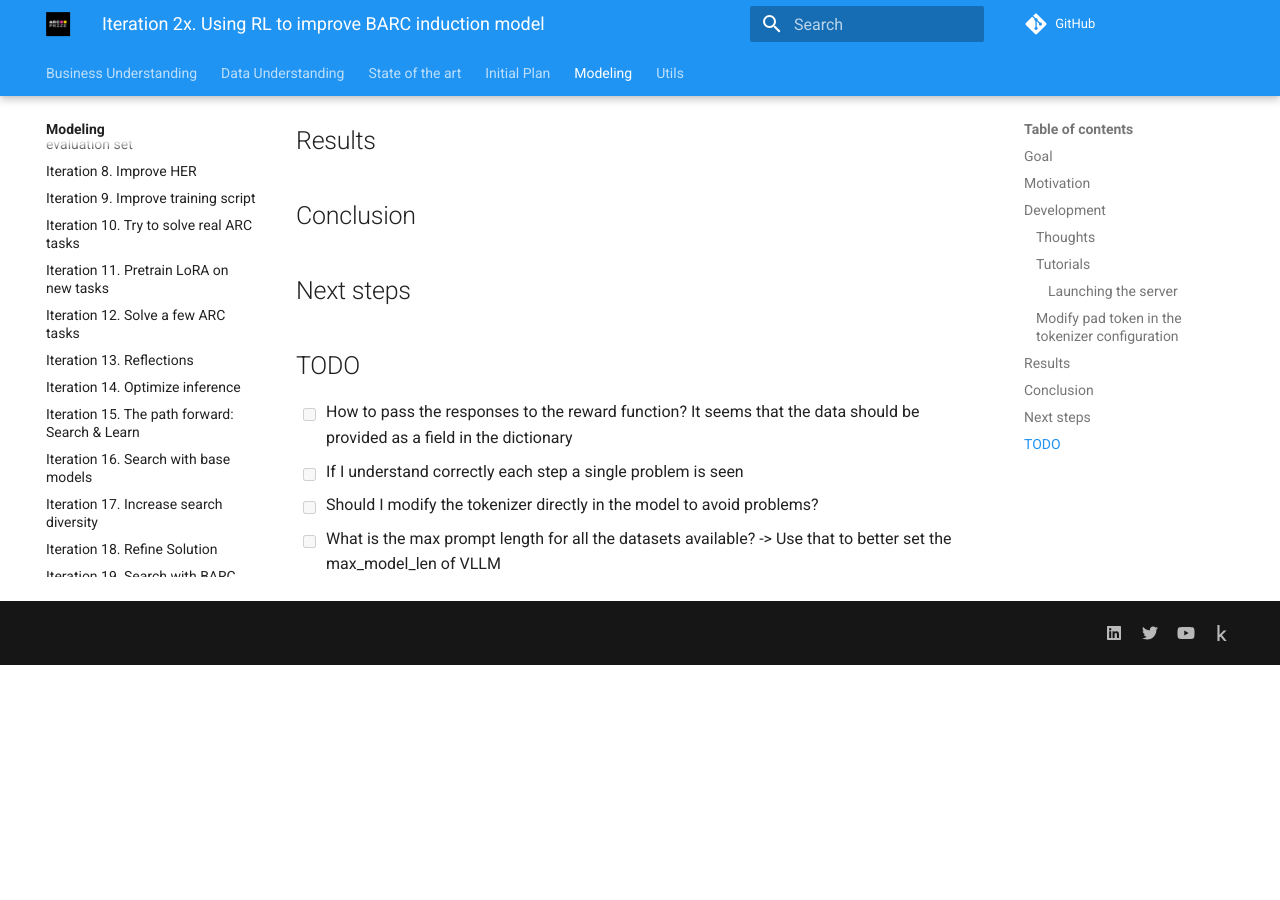
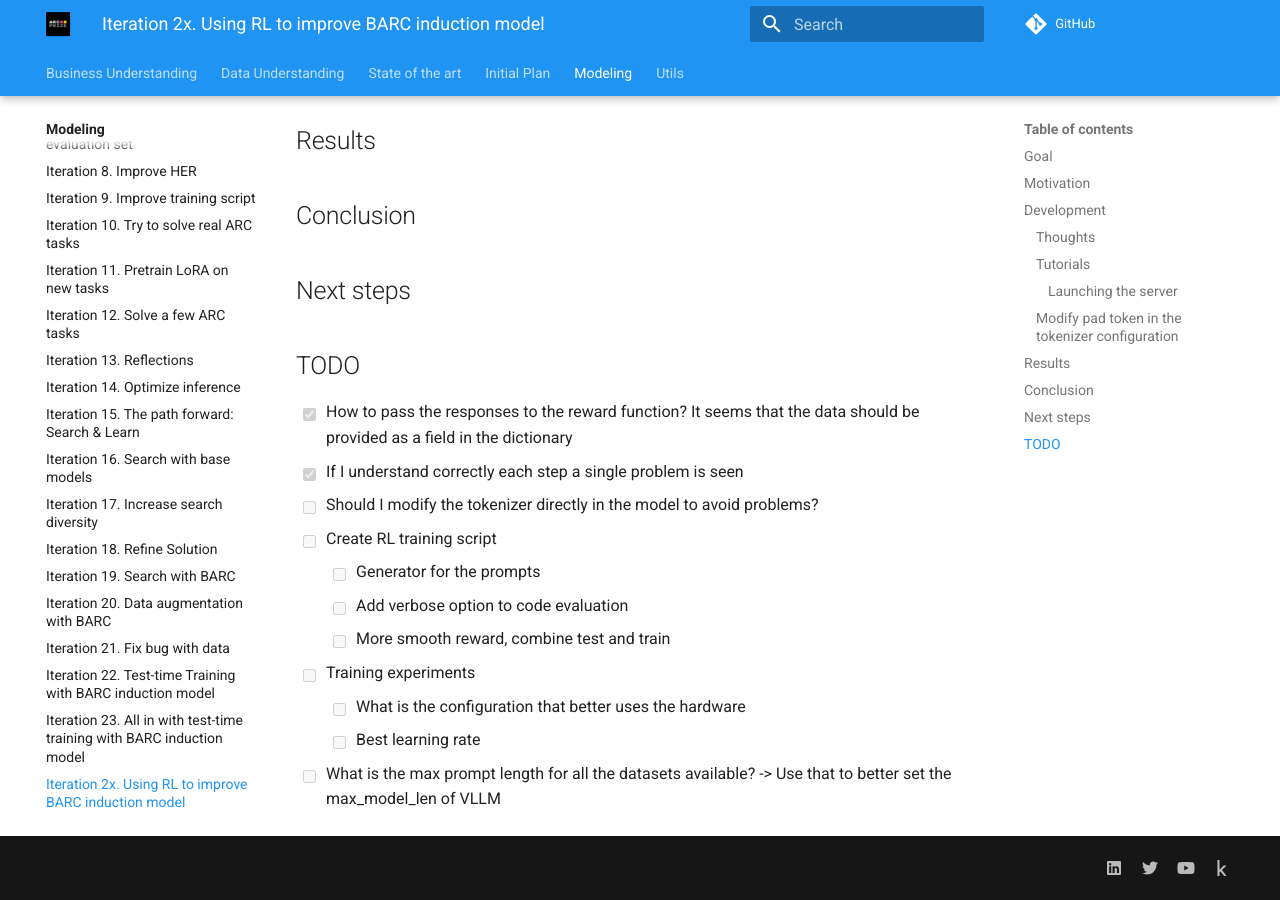
Before and after one commit to ironbar/arc25, an MkDocs documentation site: the page built from docs/modeling/Iteration_24_RL_BARC.md, in a window 1280 px wide and 900 px high, scrolled down 2254 px. Built offline with MkDocs 1.6.1 and Material for MkDocs 9.7.7, drawn with Linux system fonts in a browser that asks for light colours; comment, search, counter and statistics services are not loaded; before the commit the page ends 2919 px from its top, so only the background shows below that.

```diff
--- a/docs/modeling/Iteration_24_RL_BARC.md
+++ b/docs/modeling/Iteration_24_RL_BARC.md
@@ -96,7 +96,14 @@
 
 ## TODO
 
-- [ ] How to pass the responses to the reward function? It seems that the data should be provided as a field in the dictionary
-- [ ] If I understand correctly each step a single problem is seen
+- [x] How to pass the responses to the reward function? It seems that the data should be provided as a field in the dictionary
+- [x] If I understand correctly each step a single problem is seen
 - [ ] Should I modify the tokenizer directly in the model to avoid problems?
+- [ ] Create RL training script
+  - [ ] Generator for the prompts
+  - [ ] Add verbose option to code evaluation
+  - [ ] More smooth reward, combine test and train
+- [ ] Training experiments
+  - [ ] What is the configuration that better uses the hardware
+  - [ ] Best learning rate
 - [ ] What is the max prompt length for all the datasets available? -> Use that to better set the max_model_len of VLLM
```
Also changed, not shown: 2 other files.
